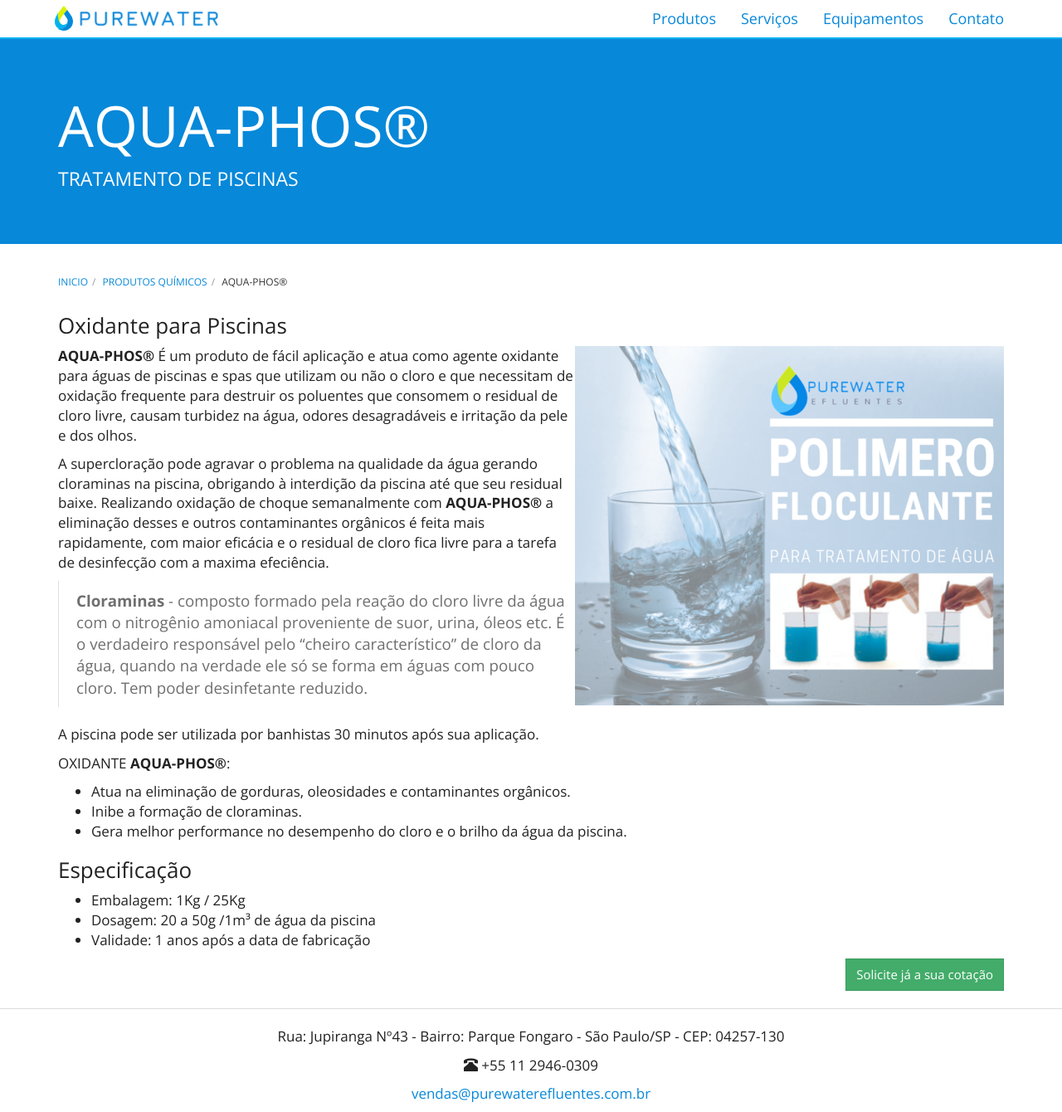
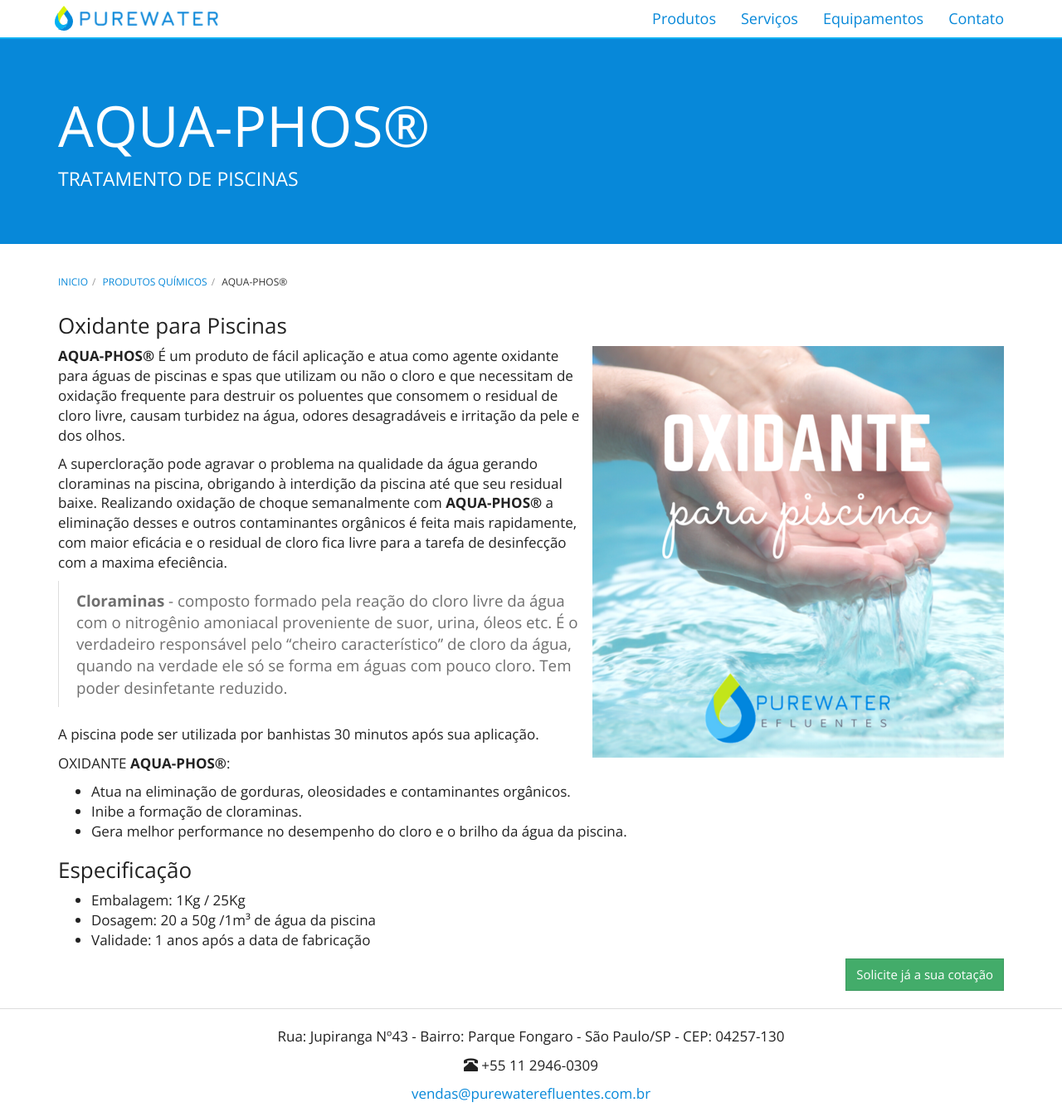
Before and after one commit to purewaterefluentes/purewaterefluentes.github.io, a Jekyll site: the page built from produtos/Oxidante-para-piscina.md, in a window 1280 px wide and 1340 px high. Shown: the whole window at 83% size. Built offline with Jekyll 4.4.1, drawn with Linux system fonts in a browser that asks for light colours; nearby versions of some CDN libraries; library files that are not in the unit come from our copies.

Commit message:
Update Oxidante-para-piscina.md

```diff
--- a/produtos/Oxidante-para-piscina.md
+++ b/produtos/Oxidante-para-piscina.md
@@ -7,7 +7,7 @@
 
 ### Oxidante para Piscinas
 
-<img class="img-responsive pull-right" style="max-width: 90;" src="../../website/images/polimero floculante_tratamento_de_agua.png" alt="Polimero floculante">
+<img class="img-responsive pull-right" style="max-width: 80;" src="../../website/images/Oxidante para piscina.png" alt="Oxidante para piscina">
 
 **AQUA-PHOS®** É um produto de fácil aplicação e atua como agente oxidante para águas de piscinas e spas que utilizam ou não o cloro e que necessitam de oxidação frequente para destruir os poluentes que consomem o residual de cloro livre, causam turbidez na água, odores desagradáveis e irritação da pele e dos olhos.
 
```
